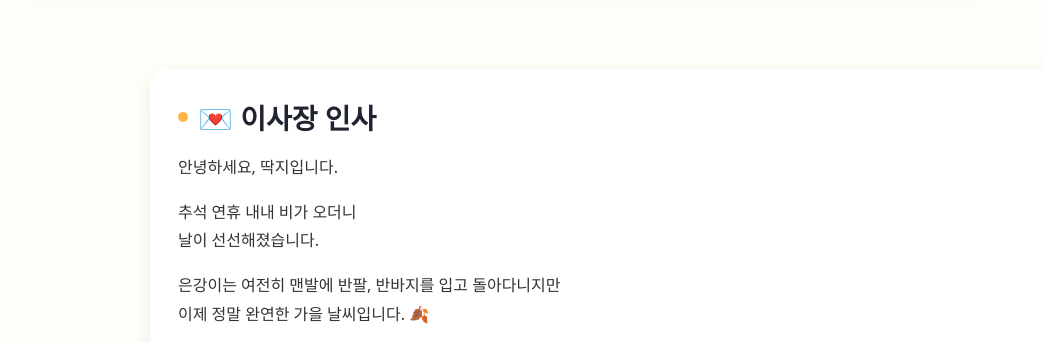
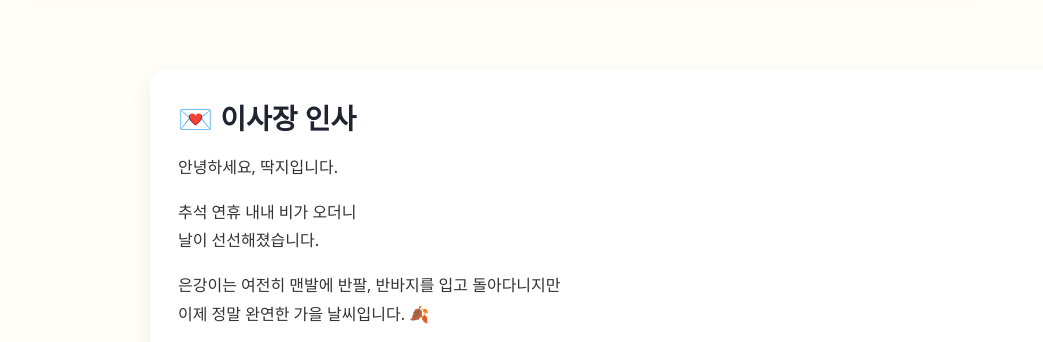
Before and after one commit to dgdg-news/october2025, a plain HTML site: page index.html in a window 1280 px wide. Shown: the part 454-796 px from the top of the page, without its empty margins (0-1043 px from the left). Drawn offline with Linux system fonts and the light colour scheme.

Commit message:
Update index.html

```diff
--- a/index.html
+++ b/index.html
@@ -200,7 +200,7 @@
     <!-- 이사장 인사 -->
 <section id="greeting" class="section card">
   <div class="container">
-     <h2><span class="dot"></span>💌 이사장 인사</h2>
+     <h2>💌 이사장 인사</h2>
 
     <div class="greeting-text" style="line-height:1.8; font-size:1rem; color:#333;">
       <p>안녕하세요, 딱지입니다.</p>
```
